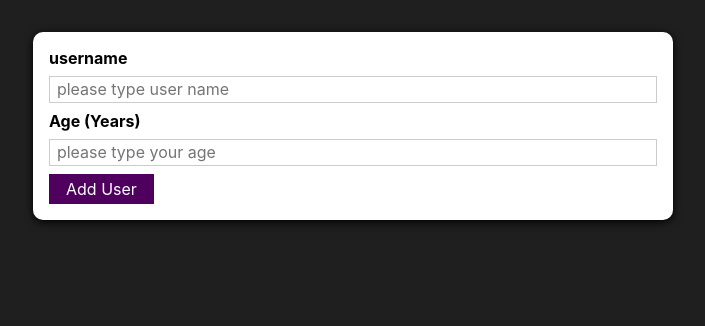
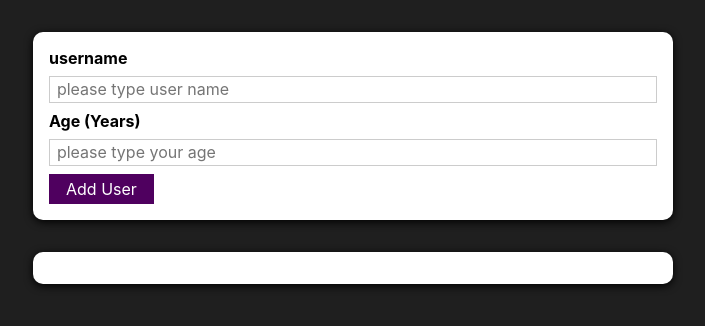
Before and after one commit to Ahanci/a-complete-basic-react-project, a React (Create React App) app: page / in a window 1280 px wide. Shown: the top 326 px of the page, without its empty margins (287-992 px from the left). Built offline with nearby package versions, Linux system fonts and the light colour scheme.

Commit message:
addedUsersListComponent

```diff
--- a/src/App.js
+++ b/src/App.js
@@ -1,11 +1,13 @@
 import React from 'react';
 import './App.css';
 import AddUser from './Components/Users/AddUser';
+import UsersList from './Components/Users/UsersList';
 
 function App() {
   return (
     <div>
       <AddUser/>
+      <UsersList users={ [] }/>
 
     </div>
   );
--- /dev/null
+++ b/src/Components/Users/UsersList.js
@@ -0,0 +1,23 @@
+import React from "react";
+import styles from './UsersList.module.css'
+import Card from "../UI/Card";
+
+const UsersList = props => {
+    return (
+
+        <Card className={styles.users} >
+            <ul>
+                {props.users.map(user =>
+
+                    <li> {user.name} ({user.age}) years old </li>
+
+                )}
+            </ul>
+
+        </Card>
+
+
+    )
+};
+
+export default UsersList;
--- /dev/null
+++ b/src/Components/Users/UsersList.module.css
@@ -0,0 +1,16 @@
+.users {
+    margin: 2rem auto;
+    width: 90%;
+    max-width: 40rem;
+  }
+
+  .users ul {
+    list-style: none;
+    padding: 1rem;
+  }
+
+  .users li {
+    border: 1px solid #ccc;
+    margin: 0.5rem 0;
+    padding: 0.5rem;
+  }
```
